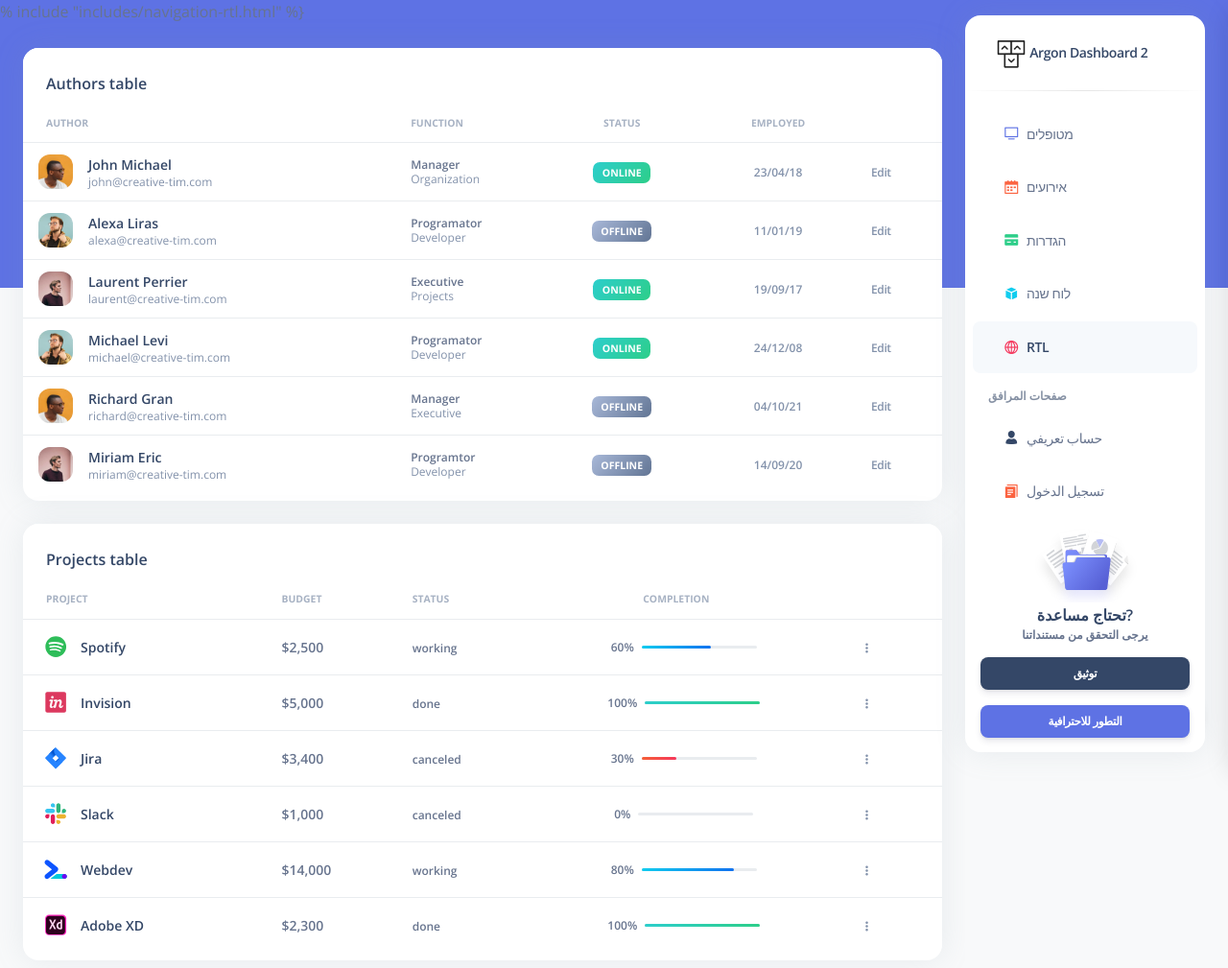
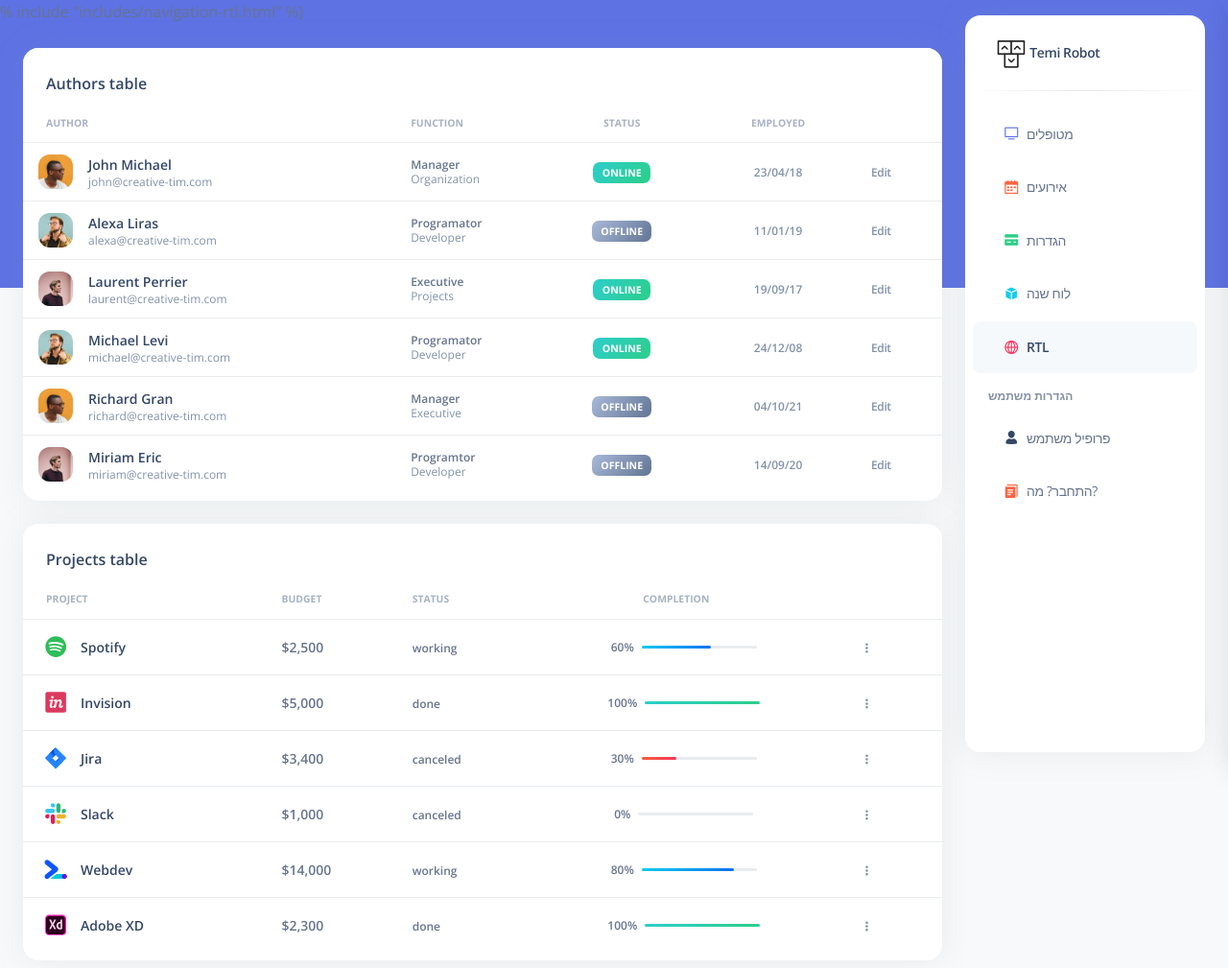
Before and after one commit to nivbadli1/temi_v3, a Flask app: page /tables.html in a window 1280 px wide. Shown: the top 1009 px of the page at 96% size. Run offline with Flask 2, Linux system fonts and the light colour scheme; the visitor is signed in with stand-in values (Sample User, id 1); style sheets or scripts are compiled from the project's sources; some libraries are stand-ins or nearby versions.

Commit message:
removed some arabic, fixed known bugs

```diff
--- a/apps/templates/home/calendar.html
+++ b/apps/templates/home/calendar.html
@@ -28,7 +28,7 @@
   {% include "includes/sidenav-rtl.html" %}
     <main class="main-content position-relative border-radius-lg overflow-hidden">
 
-    % include "includes/navigation-rtl.html" %}
+    {% include "includes/navigation-rtl.html" %}
   <!-- Content Wrapper. Contains page content -->
   <div class="content-wrapper">
     <!-- Content Header (Page header) -->
--- a/apps/templates/includes/sidenav-rtl.html
+++ b/apps/templates/includes/sidenav-rtl.html
@@ -3,7 +3,7 @@
       <i class="fas fa-times p-3 cursor-pointer text-secondary opacity-5 position-absolute start-0 top-0 d-none d-xl-none" aria-hidden="true" id="iconSidenav"></i>
       <a class="navbar-brand m-0" href="/" target="_blank">
         <img src="{{ config.ASSETS_ROOT }}/img/logo-ct-dark.png" class="navbar-brand-img h-100" alt="main_logo">
-        <span class="me-1 font-weight-bold">Argon Dashboard 2</span>
+        <span class="me-1 font-weight-bold">Temi Robot</span>
       </a>
     </div>
     <hr class="horizontal dark mt-0">
@@ -50,14 +50,14 @@
           </a>
         </li>
         <li class="nav-item mt-3">
-          <h6 class="ps-4 me-4 pe-2 text-uppercase text-xs font-weight-bolder opacity-6">صفحات المرافق</h6>
+          <h6 class="ps-4 me-4 pe-2 text-uppercase text-xs font-weight-bolder opacity-6">הגדרות משתמש</h6>
         </li>
         <li class="nav-item">
           <a class="nav-link " href="/profile.html">
             <div class="icon icon-shape icon-sm border-radius-md text-center ms-2 d-flex align-items-center justify-content-center">
               <i class="ni ni-single-02 text-dark text-sm opacity-10"></i>
             </div>
-            <span class="nav-link-text me-1">حساب تعريفي</span>
+            <span class="nav-link-text me-1">פרופיל משתמש</span>
           </a>
         </li>
         <li class="nav-item">
@@ -65,7 +65,7 @@
             <div class="icon icon-shape icon-sm border-radius-md text-center ms-2 d-flex align-items-center justify-content-center">
               <i class="ni ni-single-copy-04 text-warning text-sm opacity-10"></i>
             </div>
-            <span class="nav-link-text me-1">تسجيل الدخول</span>
+            <span class="nav-link-text me-1">התחבר? מה?</span>
           </a>
         </li>
         <li class="nav-item">
@@ -73,22 +73,9 @@
             <div class="icon icon-shape icon-sm border-radius-md text-center ms-2 d-flex align-items-center justify-content-center">
               <i class="ni ni-collection text-info text-sm opacity-10"></i>
             </div>
-            <span class="nav-link-text me-1">اشتراك</span>
+            <span class="nav-link-text me-1">התנתק</span>
           </a>
         </li>
       </ul>
     </div>
-    <div class="sidenav-footer mx-3 ">
-      <div class="card card-plain shadow-none" id="sidenavCard">
-        <img class="w-50 mx-auto" src="{{ config.ASSETS_ROOT }}/img/illustrations/icon-documentation.svg" alt="sidebar_illustration">
-        <div class="card-body text-center p-3 w-100 pt-0">
-          <div class="docs-info">
-            <h6 class="mb-0 text-center">تحتاج مساعدة?</h6>
-            <p class="text-xs font-weight-bold text-center mb-0">يرجى التحقق من مستنداتنا</p>
-          </div>
-        </div>
-      </div>
-      <a href="https://www.creative-tim.com/learning-lab/bootstrap/license/argon-dashboard" target="_blank" class="btn btn-dark btn-sm w-100 mb-3">توثيق</a>
-      <a class="btn btn-primary btn-sm mb-0 w-100" href="https://appseed.us/product/argon-dashboard/flask/" type="button">التطور للاحترافية</a>
-    </div>
   </aside>
```
Also changed, not shown: apps/templates/includes/navigation-rtl.html (+4 -4 lines).
